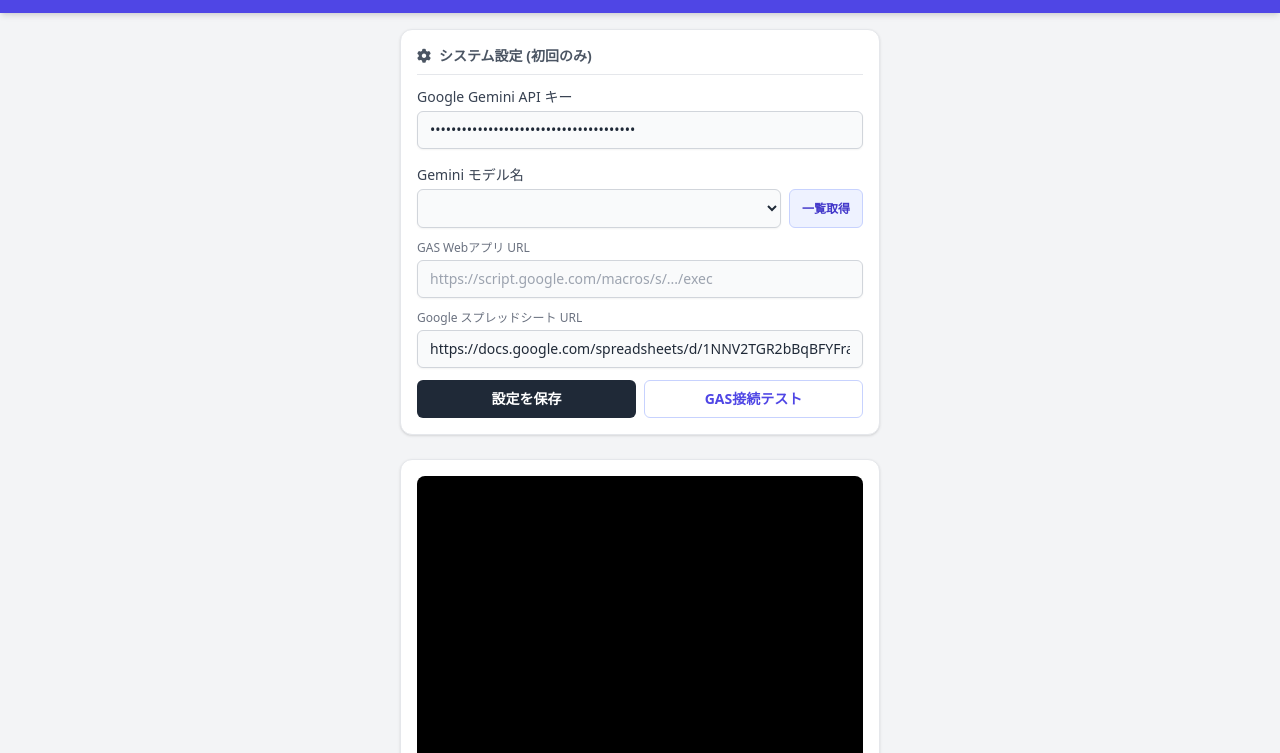
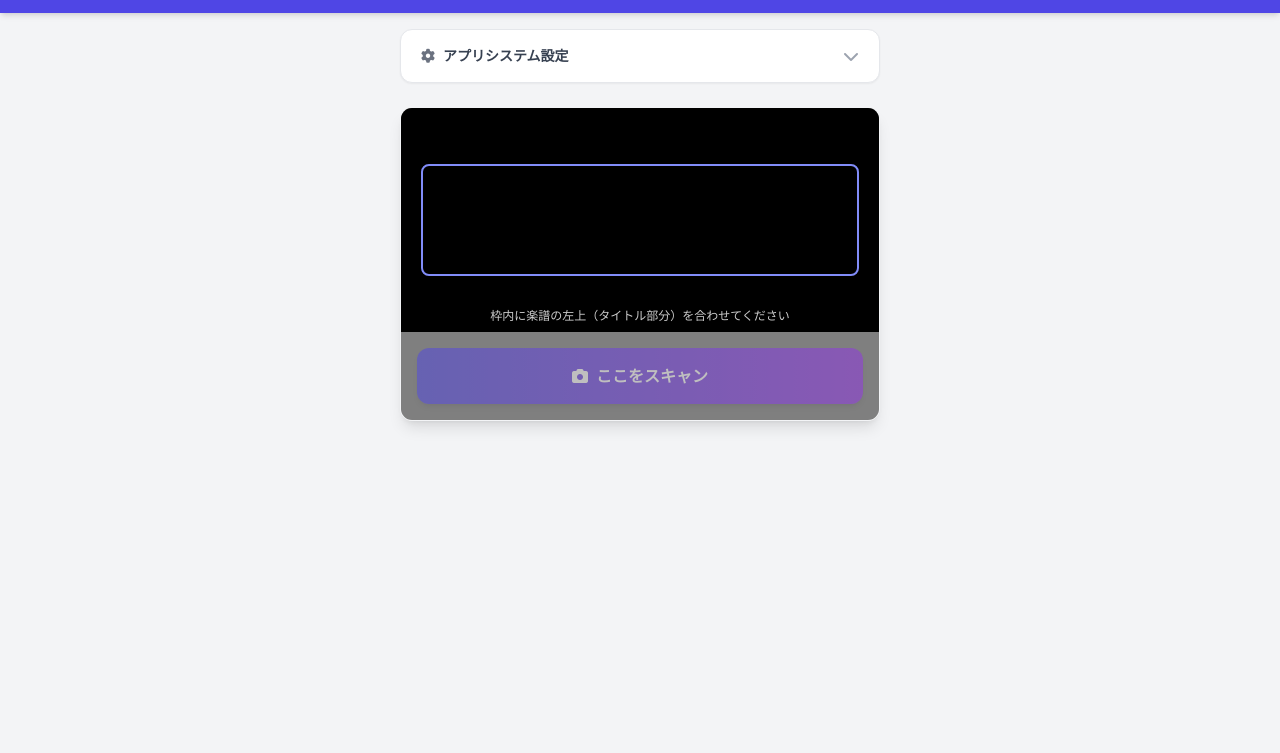
Before and after one commit to hrk41ykr125-design/SheetMusicScanner, a plain HTML site: page index.html in a window 1280 px wide. Shown: the part 47-800 px from the top of the page. Drawn offline with nearby package versions, Linux system fonts and the light colour scheme.

Commit message:
Auto-sync: Update index.html

```diff
--- a/index.html
+++ b/index.html
@@ -24,21 +24,30 @@
 
     <main class="max-w-lg mx-auto p-4 space-y-6">
 
-        <!-- 設定セクション (APIキーなど。初回のみ入力) -->
-        <section class="bg-white p-4 rounded-xl shadow border border-gray-200">
-            <h2 class="text-sm font-semibold mb-3 border-b pb-2 text-gray-600"><i
-                    class="fa-solid fa-gear mr-2"></i>システム設定 (初回のみ)</h2>
-            <div class="space-y-3">
+        <!-- 設定セクション (アコーディオン) -->
+        <div class="bg-white rounded-xl shadow-sm border border-gray-200 overflow-hidden mb-6">
+            <button id="settings-toggle-btn"
+                class="w-full px-5 py-4 flex items-center justify-between text-left focus:outline-none hover:bg-gray-50 transition-colors">
+                <h2 class="text-sm font-semibold text-gray-700 border-b-0 m-0 pb-0">
+                    <i class="fa-solid fa-gear mr-2 text-gray-500"></i>アプリシステム設定
+                </h2>
+                <i id="settings-chevron"
+                    class="fa-solid fa-chevron-down text-gray-400 transition-transform duration-300"></i>
+            </button>
+
+            <div id="settings-content" class="px-5 pb-5 pt-1 hidden border-t border-gray-100">
+                <div class="space-y-4">
                     <div class="mb-4">
-                    <label for="gemini-api-key" class="block text-sm font-medium text-gray-700">Google Gemini API
-                        キー</label>
+                        <label for="gemini-api-key" class="block text-xs font-medium text-gray-600 mb-1">Google Gemini
+                            API キー</label>
                         <input type="password" id="gemini-api-key" placeholder="AIzaSy..."
-                        class="mt-1 block w-full px-3 py-2 bg-gray-50 border border-gray-300 rounded-md text-sm shadow-sm focus:outline-none focus:border-indigo-500 focus:ring-1 focus:ring-indigo-500">
+                            class="block w-full px-3 py-2 bg-gray-50 border border-gray-300 rounded-md text-sm shadow-sm focus:outline-none focus:border-indigo-500 focus:ring-1 focus:ring-indigo-500">
                     </div>
-                <!-- 追加: AIモデル名 -->
+
                     <div class="mb-4">
-                    <label for="gemini-model" class="block text-sm font-medium text-gray-700">Gemini モデル名</label>
-                    <div class="flex gap-2 mt-1">
+                        <label for="gemini-model" class="block text-xs font-medium text-gray-600 mb-1">Gemini
+                            モデル名</label>
+                        <div class="flex gap-2">
                             <select id="gemini-model"
                                 class="block w-full px-3 py-2 bg-gray-50 border border-gray-300 rounded-md text-sm shadow-sm focus:outline-none focus:border-indigo-500 focus:ring-1 focus:ring-indigo-500">
                                 <option value="gemini-2.5-flash">gemini-2.5-flash</option>
@@ -47,64 +56,72 @@
                                 <option value="gemini-1.5-pro">gemini-1.5-pro</option>
                             </select>
                             <button id="fetch-models-btn" type="button"
-                            class="shrink-0 bg-indigo-50 text-indigo-700 border border-indigo-200 font-semibold py-2 px-3 rounded-md hover:bg-indigo-100 transition text-xs">
-                            一覧取得
+                                class="shrink-0 bg-indigo-50 text-indigo-700 border border-indigo-200 font-semibold py-2 px-3 rounded-md hover:bg-indigo-100 transition-colors text-xs">
+                                一覧更新
                             </button>
                         </div>
                     </div>
+
                     <div class="mb-4">
-                    <label class="block text-xs font-medium text-gray-500">GAS Webアプリ URL</label>
+                        <label class="block text-xs font-medium text-gray-600 mb-1">GAS Webアプリ URL</label>
                         <input type="url" id="gas-url" placeholder="https://script.google.com/macros/s/.../exec"
-                        class="mt-1 block w-full px-3 py-2 bg-gray-50 border border-gray-300 rounded-md text-sm shadow-sm focus:outline-none focus:border-indigo-500 focus:ring-1 focus:ring-indigo-500">
+                            class="block w-full px-3 py-2 bg-gray-50 border border-gray-300 rounded-md text-sm shadow-sm focus:outline-none focus:border-indigo-500 focus:ring-1 focus:ring-indigo-500">
                     </div>
-                <div>
-                    <label class="block text-xs font-medium text-gray-500">Google スプレッドシート URL</label>
+
+                    <div class="mb-4">
+                        <label class="block text-xs font-medium text-gray-600 mb-1">Google スプレッドシート URL</label>
                         <input type="url" id="spreadsheet-url" placeholder="https://docs.google.com/spreadsheets/d/..."
-                        class="mt-1 block w-full px-3 py-2 bg-gray-50 border border-gray-300 rounded-md text-sm shadow-sm focus:outline-none focus:border-indigo-500 focus:ring-1 focus:ring-indigo-500">
+                            class="block w-full px-3 py-2 bg-gray-50 border border-gray-300 rounded-md text-sm shadow-sm focus:outline-none focus:border-indigo-500 focus:ring-1 focus:ring-indigo-500">
                     </div>
-                <div class="grid grid-cols-2 gap-2">
+
+                    <div class="grid grid-cols-2 gap-3 pt-2">
                         <button id="save-settings-btn"
-                        class="bg-gray-800 text-white font-semibold py-2 px-4 rounded-md hover:bg-gray-700 transition text-sm">
-                        設定を保存
+                            class="bg-gray-800 text-white font-semibold py-2.5 px-4 rounded-md hover:bg-gray-700 transition-colors text-sm shadow-sm">
+                            <i class="fa-solid fa-save mr-1"></i> 保存する
                         </button>
                         <button id="test-gas-btn"
-                        class="bg-white text-indigo-600 border border-indigo-200 font-semibold py-2 px-2 rounded-md hover:bg-indigo-50 transition text-sm">
-                        GAS接続テスト
+                            class="bg-white text-indigo-600 border border-indigo-200 font-semibold py-2.5 px-3 rounded-md hover:bg-indigo-50 transition-colors text-sm shadow-sm">
+                            <i class="fa-solid fa-vial mr-1"></i> GAS接続テスト
                         </button>
                     </div>
                 </div>
-        </section>
-
-        <!-- カメラ・スキャンセクション -->
-        <section class="bg-white p-4 rounded-xl shadow border border-gray-200">
-            <div class="aspect-[3/4] bg-black rounded-lg overflow-hidden relative mb-4 shadow-inner">
-                <video id="camera-preview" autoplay playsinline class="w-full h-full object-cover"></video>
-                <!-- ローディング表示 -->
-                <div id="loading-overlay"
-                    class="absolute inset-0 bg-black/70 flex flex-col items-center justify-center text-white hidden z-10">
-                    <i class="fa-solid fa-circle-notch fa-spin text-4xl mb-3 text-indigo-400"></i>
-                    <p class="font-bold tracking-wider animate-pulse" id="loading-text">解析中...</p>
             </div>
         </div>
 
-            <div class="grid grid-cols-2 gap-3">
-                <button id="start-camera-btn"
-                    class="bg-indigo-50 text-indigo-700 border border-indigo-200 font-semibold py-3 px-2 rounded-lg hover:bg-indigo-100 transition flex flex-col items-center justify-center text-sm">
-                    <i class="fa-solid fa-video text-lg mb-1"></i>ライブカメラ起動
-                </button>
-                <!-- スマホネイティブのカメラアプリも起動できる便利なフォールバック -->
-                <label
-                    class="bg-indigo-50 text-indigo-700 border border-indigo-200 font-semibold py-3 px-2 rounded-lg hover:bg-indigo-100 transition flex flex-col items-center justify-center text-sm cursor-pointer">
-                    <i class="fa-solid fa-folder-open text-lg mb-1"></i>アルバム/撮影
-                    <input type="file" id="file-input" accept="image/*" capture="environment" class="hidden">
-                </label>
+        <!-- メインアプリ部分 -->
+        <div class="bg-white rounded-xl shadow-lg border border-gray-100 overflow-hidden mb-6">
+            <!-- カメラプレビュー -->
+            <div class="relative bg-black h-48 sm:h-56">
+                <video id="camera-preview" autoplay playsinline class="w-full h-full object-cover"></video>
+                <!-- 読み取りガイド枠 -->
+                <div class="absolute inset-0 pointer-events-none flex items-center justify-center">
+                    <div
+                        class="w-11/12 h-1/2 border-2 border-indigo-400 rounded-lg shadow-[0_0_0_9999px_rgba(0,0,0,0.5)]">
+                    </div>
+                </div>
+                <div
+                    class="absolute bottom-2 left-0 right-0 text-center text-xs text-white/80 pointer-events-none drop-shadow-md">
+                    枠内に楽譜の左上（タイトル部分）を合わせてください
+                </div>
 
+                <!-- ローディングオーバーレイ (スキャン中) -->
+                <div id="loading-overlay"
+                    class="absolute inset-0 bg-black/60 backdrop-blur-sm flex flex-col items-center justify-center hidden z-10 transition-opacity">
+                    <div
+                        class="animate-spin rounded-full h-10 w-10 border-4 border-indigo-500 border-t-transparent mb-3">
+                    </div>
+                    <p id="loading-text" class="text-white text-sm font-medium tracking-wide">AIで解析中...</p>
+                </div>
+            </div>
+
+            <div class="p-4">
+                <!-- 撮影ボタン -->
                 <button id="capture-btn" disabled
-                    class="col-span-2 bg-indigo-600 text-white font-bold py-4 px-4 rounded-lg hover:bg-indigo-700 transition disabled:opacity-50 disabled:cursor-not-allowed flex items-center justify-center shadow-lg mt-2">
-                    <i class="fa-solid fa-camera-retro text-xl mr-2"></i>スキャンして情報取得
+                    class="w-full bg-gradient-to-r from-indigo-600 to-purple-600 text-white font-bold py-4 rounded-xl shadow-md transform transition hover:-translate-y-0.5 hover:shadow-lg disabled:opacity-50 disabled:cursor-not-allowed">
+                    <i class="fa-solid fa-camera mr-2"></i>ここをスキャン
                 </button>
             </div>
-        </section>
+        </div>
 
         <!-- 結果表示セクション -->
         <section id="result-section" class="bg-white p-5 rounded-xl shadow border border-gray-200 hidden">
```
Lines whose indentation alone changed are shown as unchanged.
